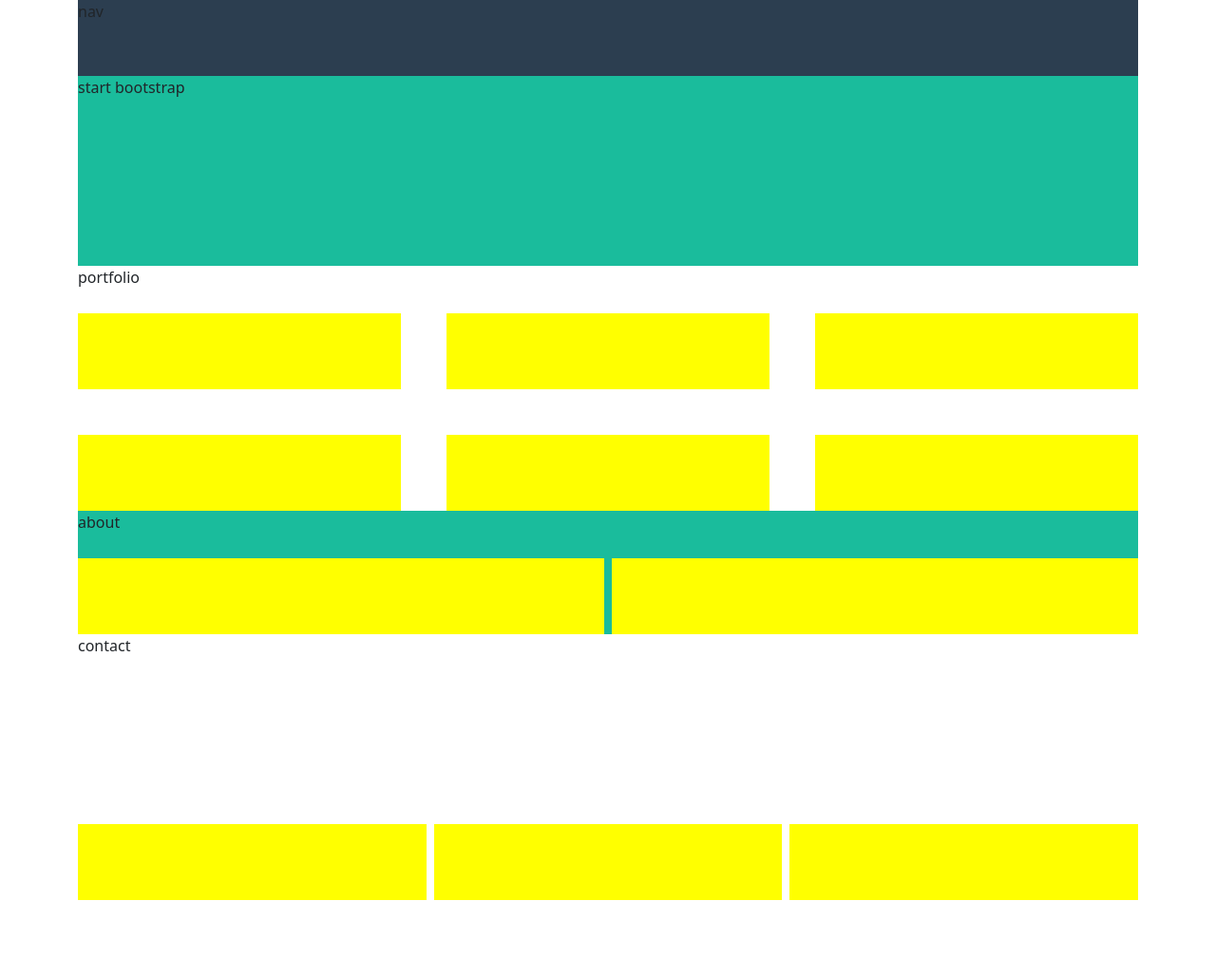
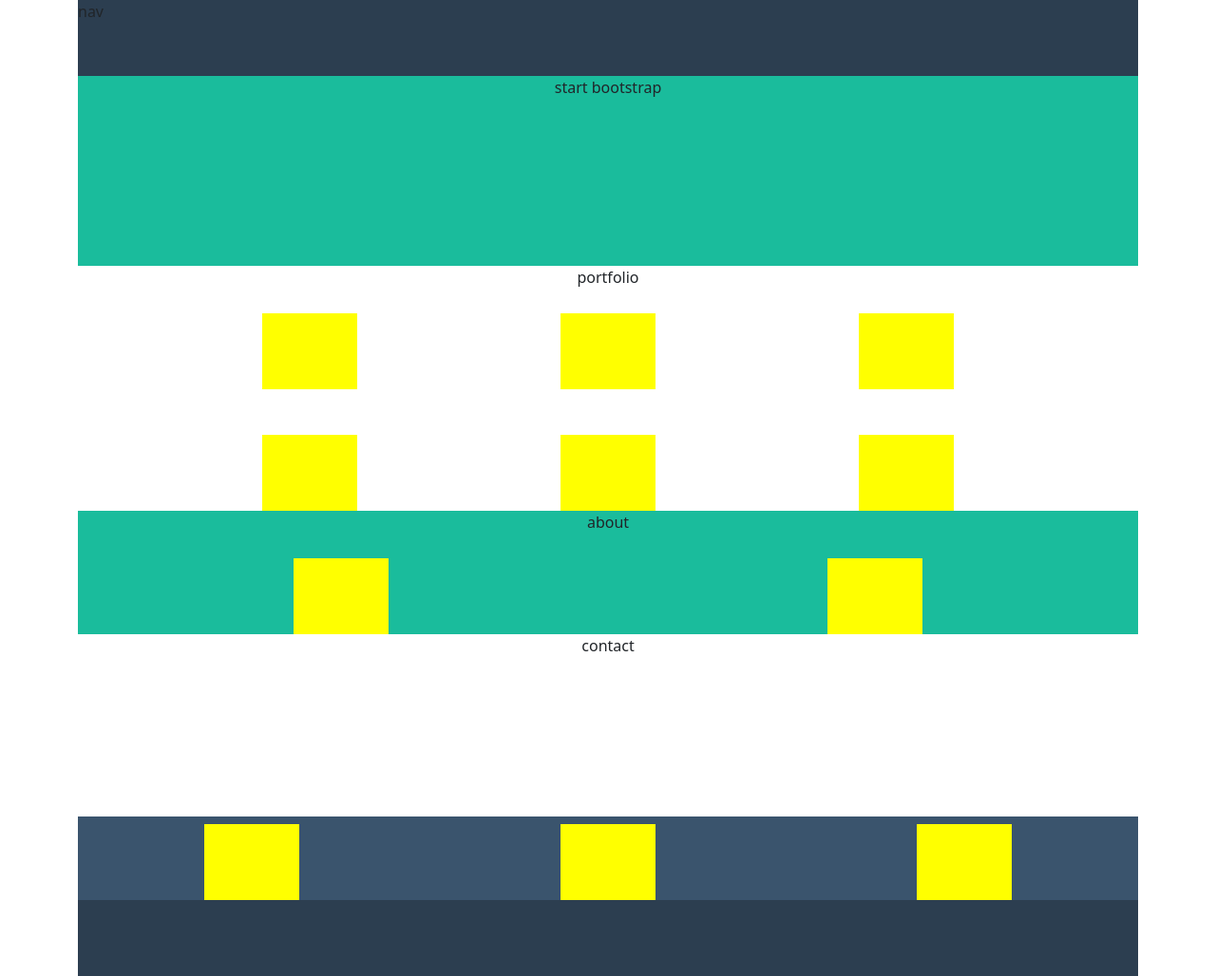
Before and after one commit to SalvalajoRiccardo/html-css-bootstrap-freelancer, a plain HTML site: page index.html in a window 1280 px wide. Shown: the whole page at 95% size. Before the commit the page ends 948 px from the top, so only its background shows below. Drawn offline with nearby package versions, Linux system fonts and the light colour scheme.

Commit message:
fine struttura

```diff
--- a/css/style.css
+++ b/css/style.css
@@ -15,7 +15,10 @@
     background-color: #1abc9c;
 }
 
-
+.portfolio {
+    width: 80%;
+    margin: 0 auto;
+}
 
 .about {
     background-color: #1abc9c;
@@ -28,9 +31,20 @@
 .boxheight {
     height: 80px;
     background-color: yellow;
+    width: 100px;
+    margin: auto;
 
 }
 
 .titolopiccolo {
     height: 50px;
 }
+
+.topfoot {
+    background-color: #3a546d;
+}
+
+.botfoot {
+    background-color: #2c3e50;
+    height: 80px;
+}
--- a/index.html
+++ b/index.html
@@ -12,15 +12,15 @@
     <div class="container">
         <header>
             <nav class="menu">nav</nav>
-            <div class="start">start bootstrap</div>
+            <div class="start text-center">start bootstrap</div>
         </header>
 
         <main>
-            <div class="portfolio">
+            <div class="portfolio text-center">
                 <div class="titolopiccolo">
                     portfolio
                 </div>
-                <div class="row justify-content-center g-5">
+                <div class="row justify-content-center align-items-center g-5">
                     <div class="col-12 col-md-6 col-lg-4">
                         <div class="boxheight"></div>
 
@@ -49,7 +49,7 @@
             </div>
 
 
-            <div class="about">
+            <div class="about text-center">
                 <div class="titolopiccolo">about</div>
                 <div class="row justify-content-center g-2">
                     <div class="col-12 col-md-6">
@@ -62,14 +62,15 @@
 
             </div>
 
-            <div class="contact">
+            <div class="contact text-center">
                 contact
 
             </div>
         </main>
 
         <footer>
-            <div class="row justify-content-center g-2">
+            <div class="topfoot">
+                <div class="row justify-content-center text-center g-2">
                     <div class="col-12 col-md-4 ">
                         <div class="boxheight"></div>
                     </div>
@@ -81,6 +82,12 @@
                     </div>
                 </div>
 
+            </div>
+
+            <div class="botfoot">
+
+            </div>
+
         </footer>
 
 
```
Lines whose indentation alone changed are shown as unchanged.
